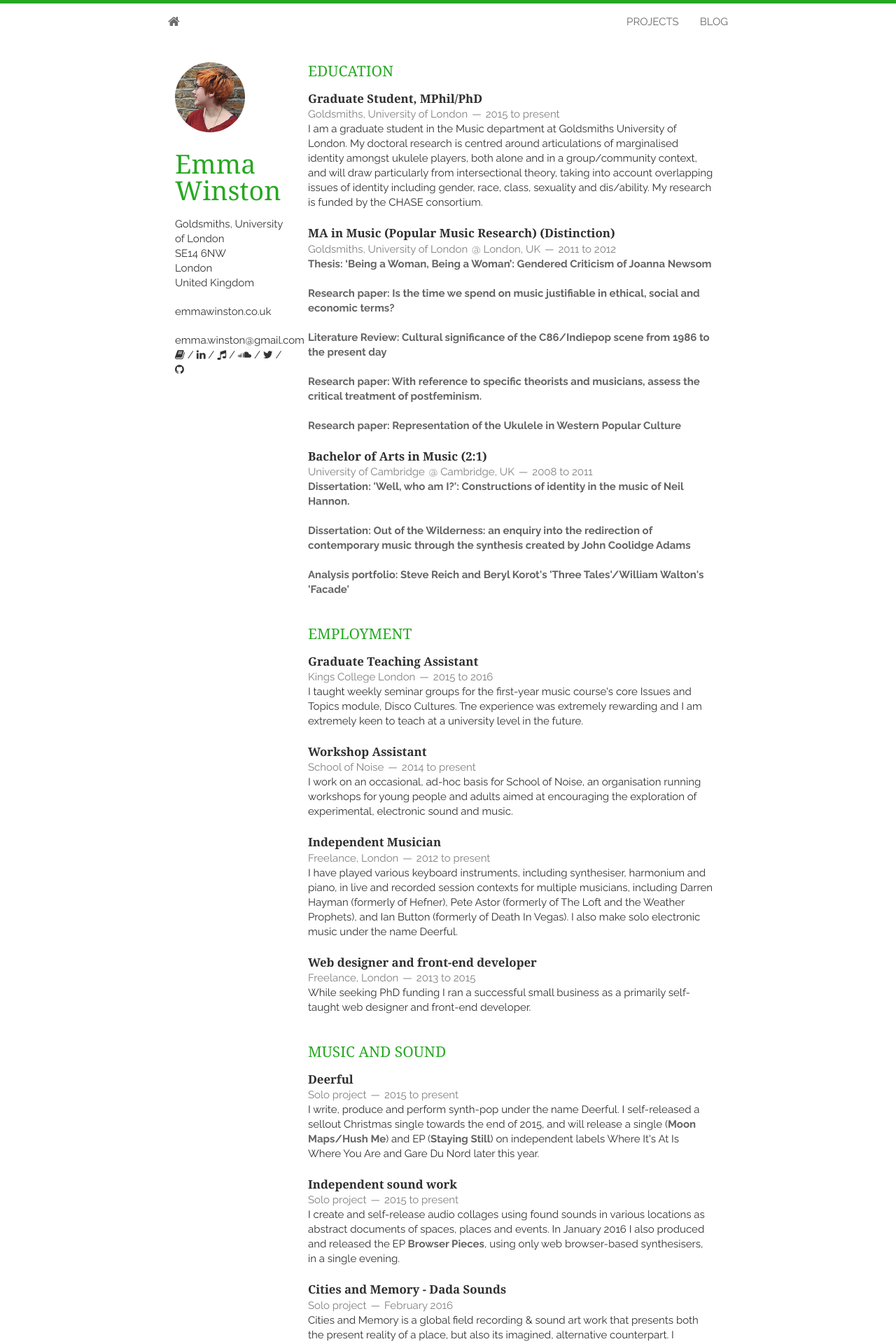
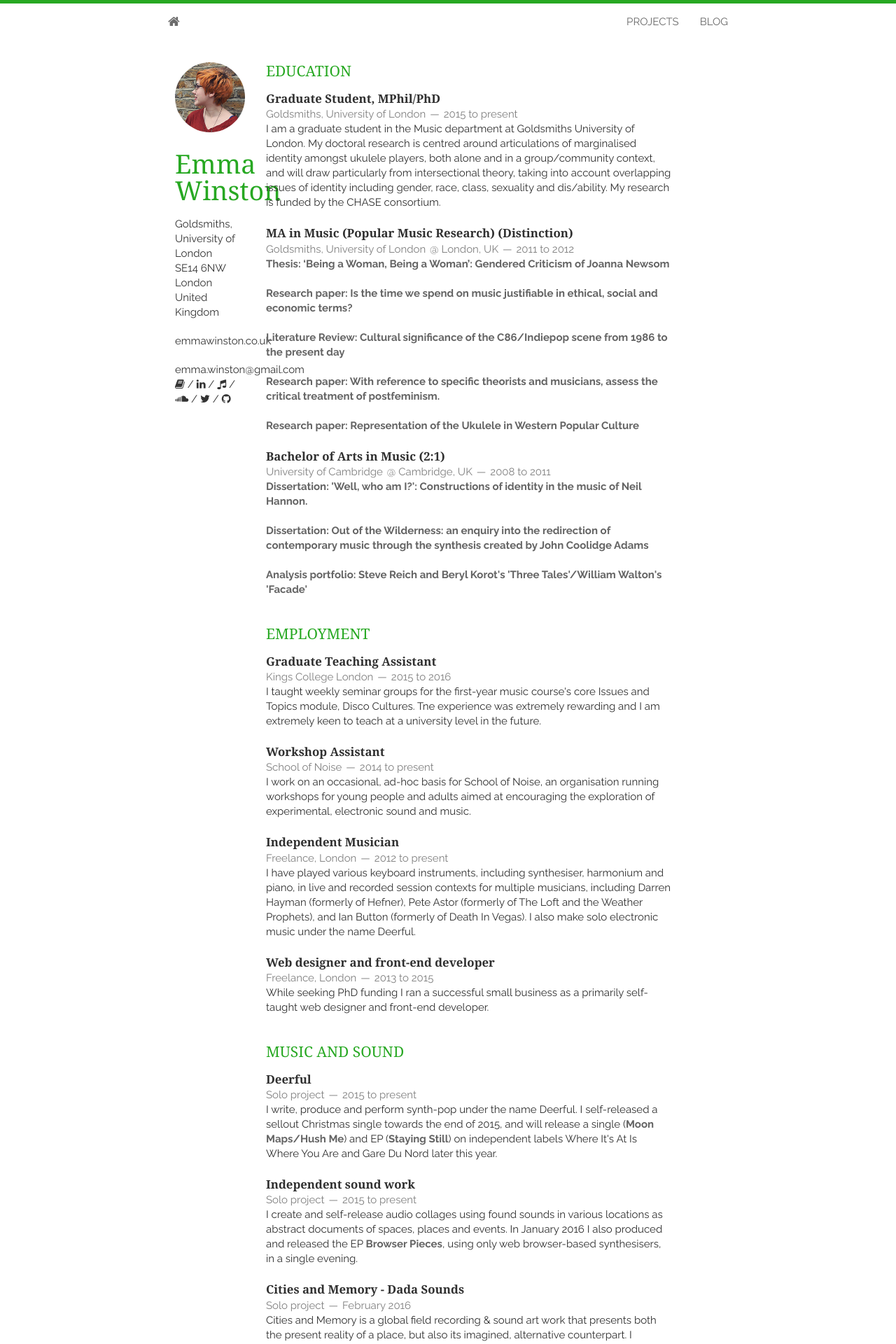
Before and after one commit to emmawinston/cv, a Jekyll site: the page built from index.html, in a window 1280 px wide. Shown: the top 1920 px of the page at 70% size. Built offline with Jekyll 4.4.1, drawn with Linux system fonts in a browser that asks for light colours; nearby versions of some CDN libraries; Markdown is read by kramdown in place of the engine named in the settings; the list of posts is cut into pages by our own code.

Commit message:
eleven two

```diff
--- a/_layouts/layout.html
+++ b/_layouts/layout.html
@@ -39,7 +39,7 @@
   <a href="#" class="back-to-top">Back to Top</a>
     {% include header.html %}
 <div class="container">
-    <header class="three columns">
+    <header class="two columns">
         <img src="{{ site.baseurl }}static/img/profile.png" class="me">
         <h1>{{ site.name }}</h1>
         <p>
@@ -66,11 +66,11 @@
             <a href="https://github.com/{{ site.github }}"><i class="fa fa-github"></i></a>
         </p>
     </header>
-    <div class="ten columns clearfix">
+    <div class="eleven columns clearfix">
 
         {{ content }}
 
-    <footer class="ten columns">
+    <footer class="eleven columns">
         <p>© All rights reserved. Powered by <a href="http://jekyllrb.com/">Jekyll</a> and
             <a href="https://www.github.com/biomadeira/vitae">vitae</a> with ♥</p>
     </footer>
```
